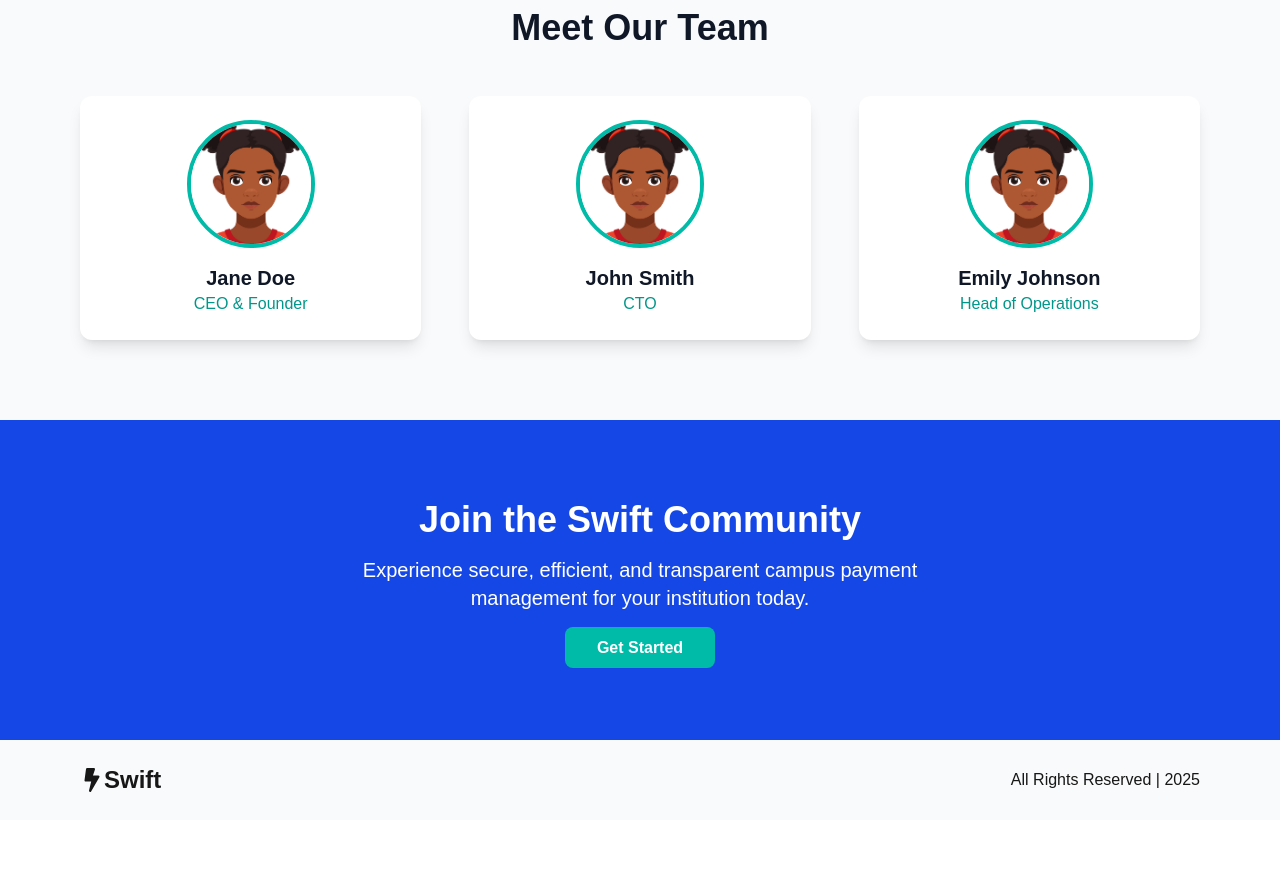
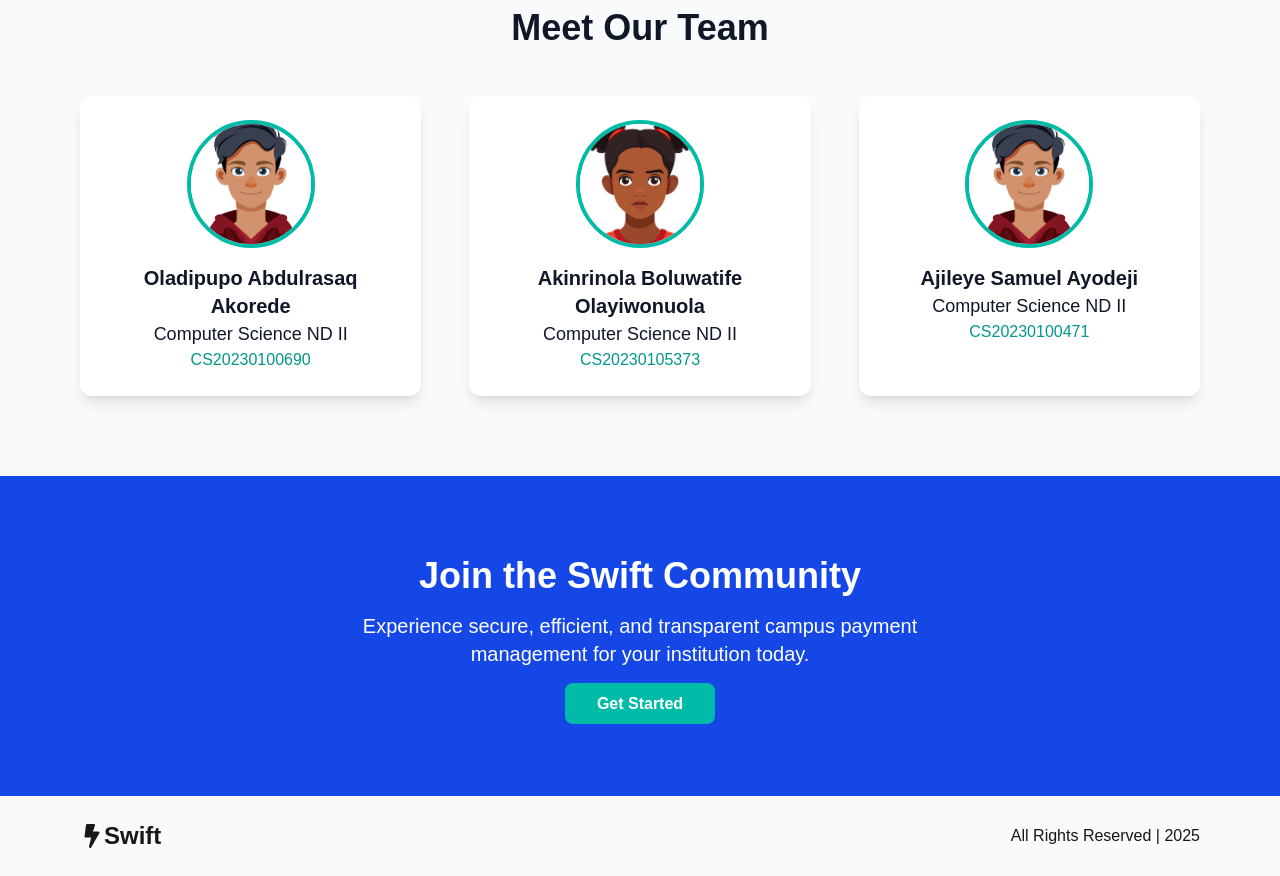
Before and after one commit to Stackarius/campus_payment_app, a Next.js app: page /about in a window 1280 px wide. Shown: the part 1860-2736 px from the top of the page. Before the commit the page ends 2680 px from the top, so only its background shows below. Built offline with nearby package versions, Linux system fonts and the light colour scheme.

Commit message:
fix: add details of team members

```diff
--- a/app/about/page.jsx
+++ b/app/about/page.jsx
@@ -118,9 +118,9 @@ export default function AboutUs() {
                 <h2 className="text-3xl md:text-4xl font-bold text-gray-900 text-center mb-12">Meet Our Team</h2>
                 <div className="grid gap-12 md:grid-cols-3 text-center">
                     {[
-                        { name: "Jane Doe", role: "CEO & Founder", img: "/female_avatar.jpg" },
-                        { name: "John Smith", role: "CTO", img: "/female_avatar.jpg" },
-                        { name: "Emily Johnson", role: "Head of Operations", img: "/female_avatar.jpg" },
+                        { name: "Oladipupo Abdulrasaq Akorede", matric: "CS20230100690", img: "/male.jpg" },
+                        { name: "Akinrinola Boluwatife Olayiwonuola", matric: "CS20230105373", img: "/female_avatar.jpg" },
+                        { name: "Ajileye Samuel Ayodeji", matric: "CS20230100471", img: "/male.jpg" },
                     ].map((member, idx) => (
                         <motion.div
                             key={idx}
@@ -139,7 +139,8 @@ export default function AboutUs() {
                                 />
                             </div>
                             <h3 className="text-xl font-bold text-gray-900">{member.name}</h3>
-                            <p className="text-teal-600 font-medium">{member.role}</p>
+                            <h3 className="text-lg font-medium text-gray-900">Computer Science ND II</h3>
+                            <p className="text-teal-600 font-medium">{member.matric}</p>
                         </motion.div>
                     ))}
                 </div>
```
